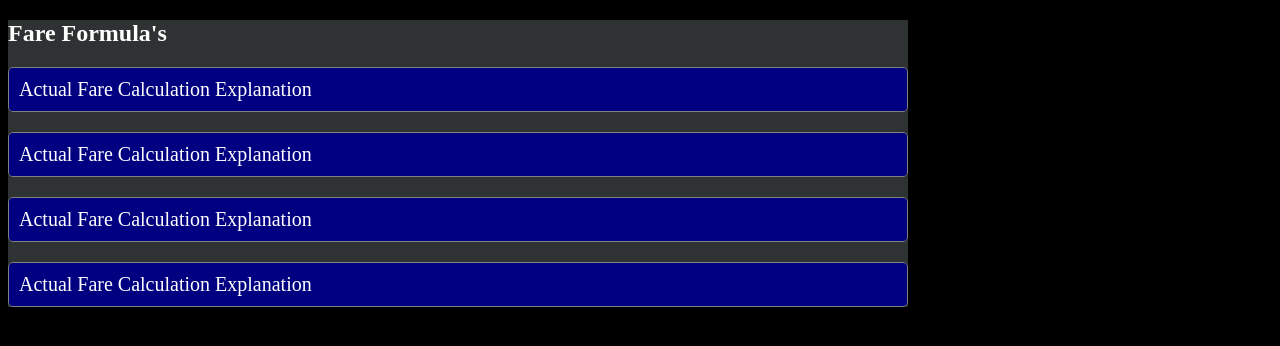
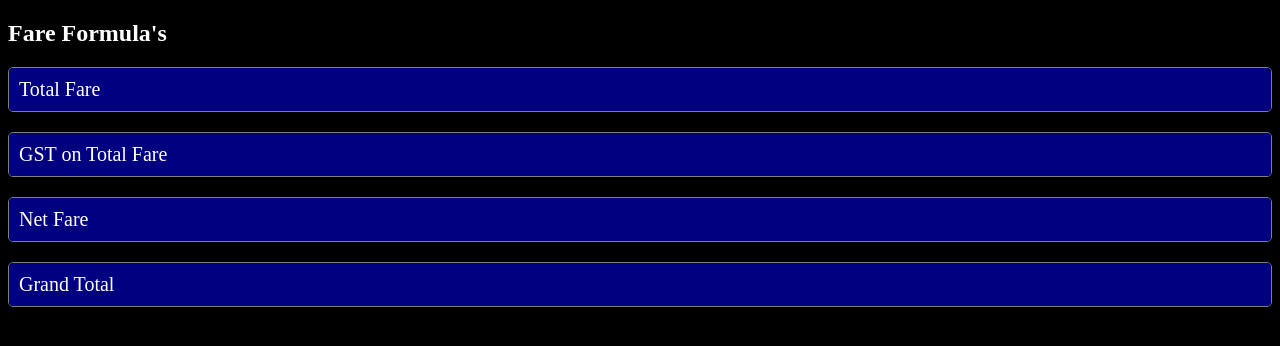
Before and after one commit to arun8270/farecalculator, a React (Vite) app: page / in a window 1280 px wide. Shown: the top 346 px of the page. Built offline with nearby package versions, Linux system fonts and the light colour scheme.

Commit message:
created accordian

```diff
--- a/src/App.css
+++ b/src/App.css
@@ -1,7 +1,3 @@
-.formula-accordian {
-  max-width: 900px;
-  background-color: rgba(240, 255, 255, 0.196);
-}
 .formula-item {
   margin-bottom: 20px;
   border: 1px solid grey;
@@ -29,3 +25,6 @@
   padding: 15px;
   font-size: 17px;
 }
+.formula-item.active .formula-body{
+  max-height: 300px;
+}
--- a/src/App.jsx
+++ b/src/App.jsx
@@ -1,15 +1,23 @@
 import { useState } from 'react';
 import './App.css';
 
-function FormulaItem() {
+let formulas = [{ id : 1, question : 'Total Fare', formula : 'Initial Fare(Base Fare) + KM Fare + Travel Time Fare '} ,{id : 2, question : 'GST on Total Fare',
+formula : '(Initial Fare + KM fare + Travel Time Fare) * GST %'} , {id : 3, question : 'Net Fare', formula : 'totalFare + GST'} ,
+  {id : 4, question : 'Grand Total', formula : 'netFare + Booking Convenience Fee + Booking Convenience Fee CGST + Booking Convenience Fee + Booking Convenience Fee SGST'
+}]
+
+
+function FormulaItem({question, answer}) {
+  const [show, setShow] = useState(false);
+  const toggleShow = ()=>{
+    setShow(!show)
+  }
   return (
-    <div className="formula-item">
-      <div className="formula-header">Actual Fare Calculation Explanation</div>
+    <div className={`formula-item ${show ? 'active' : ''}`}>
+      <div className="formula-header" onClick={toggleShow}>{question}</div>
       <div className = 'formula-body'>
       <div className="formula-body-content">
-        Actual Fare = Initial Fare + KM Fare + Travel Time Fare + GST(Initial
-        Fare + KM Fare + Travel Time Fare) + Booking Convenience Fee + Booking
-        Convenience Fee CGST + Booking Convenience Fee SGST
+        {answer}
       </div>
       </div>
 
@@ -17,14 +25,11 @@ function FormulaItem() {
   );
 }
 
-function FormulaAccordian() {
+function FormulaAccordian({formulas}) {
   return (
     <div className="formula-accordian">
       <h2>Fare Formula's</h2>
-      <FormulaItem />
-      <FormulaItem />
-      <FormulaItem />
-      <FormulaItem />
+      {formulas.map((item => (<FormulaItem key = {item.id} question = {item.question} answer = {item.formula} />)))}
     </div>
   );
 }
@@ -33,7 +38,7 @@ function App() {
 
   return (
     <>
-      <FormulaAccordian />
+      <FormulaAccordian formulas = {formulas} />
     </>
   );
 }
```
